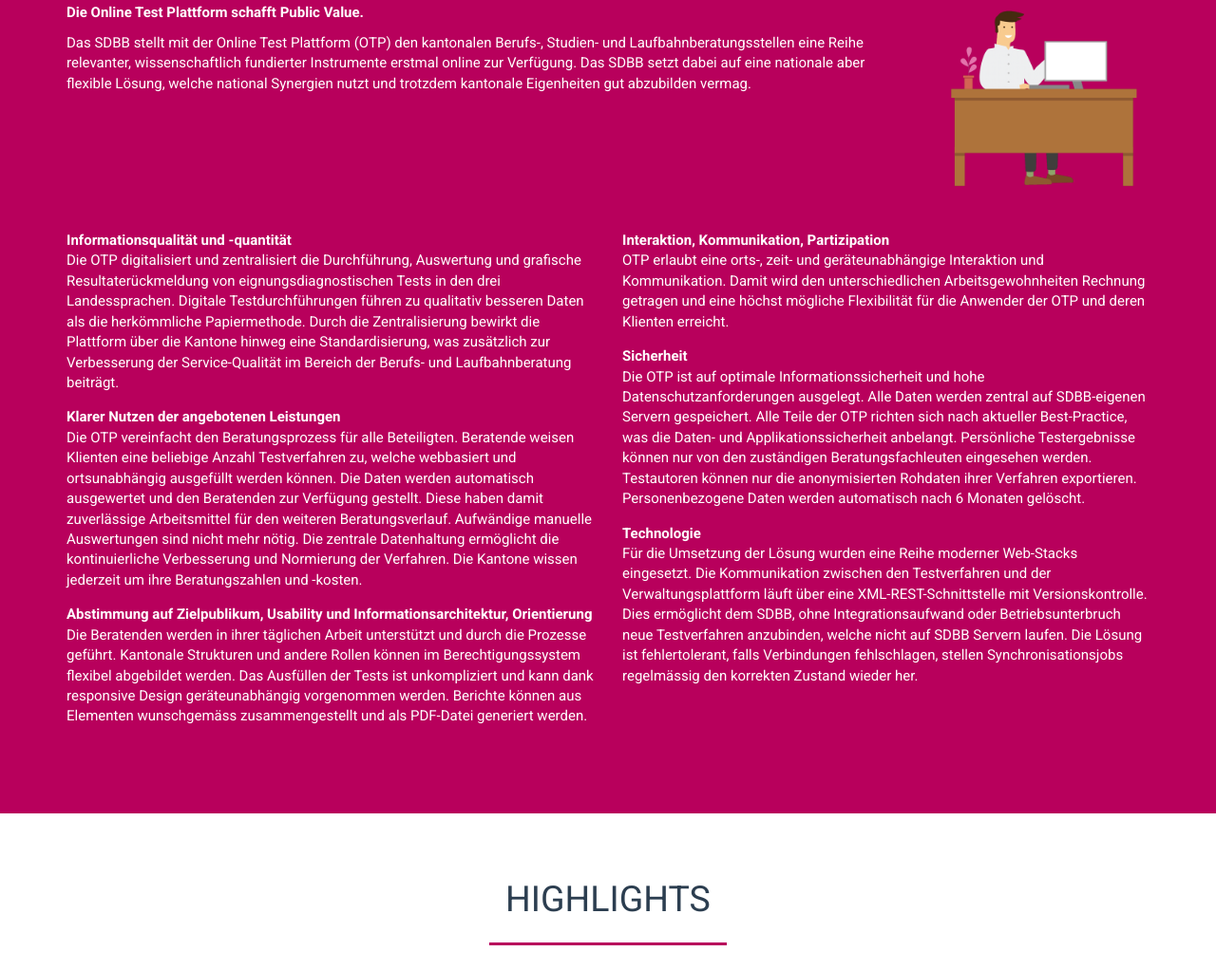
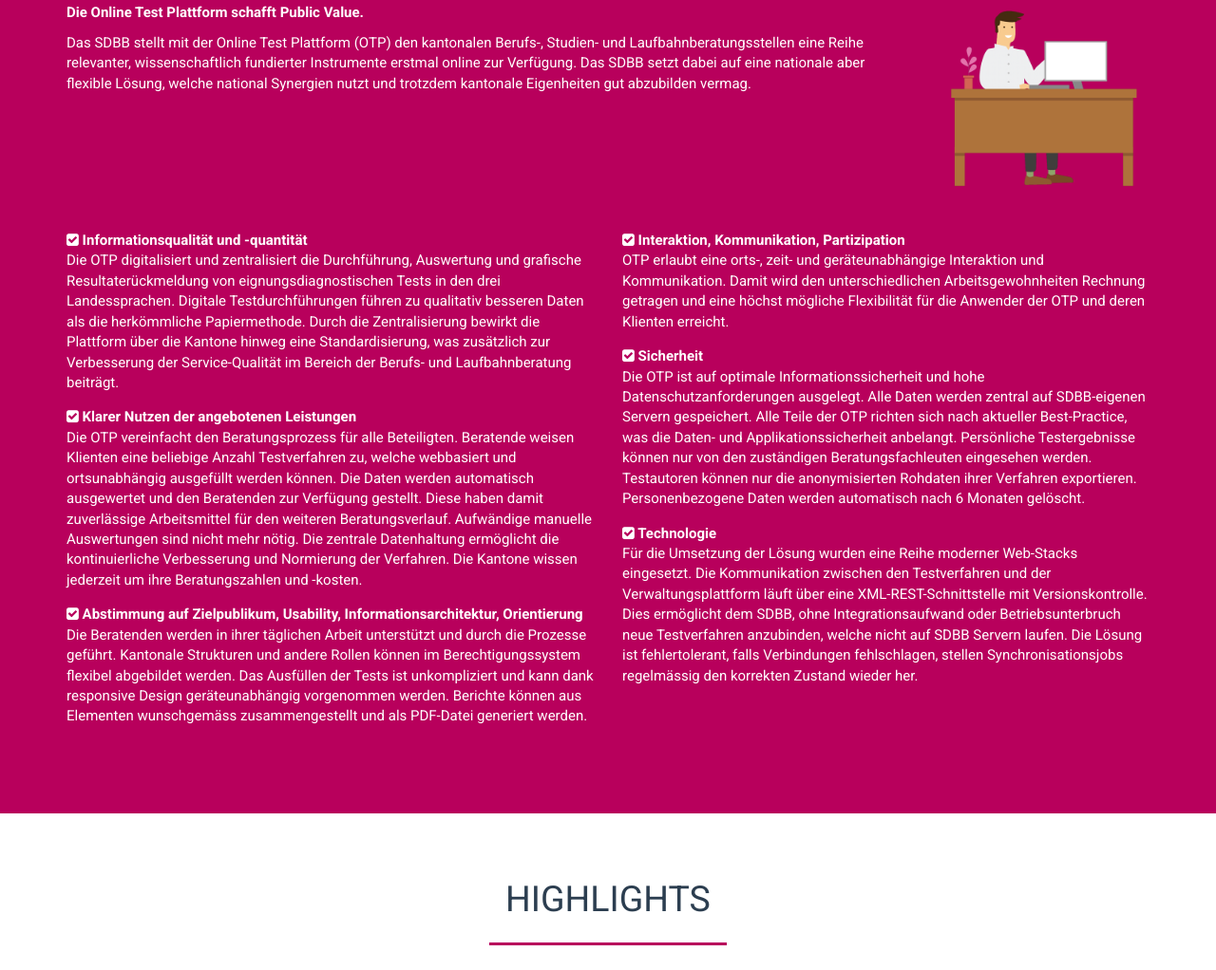
Before and after one commit to cloud-solutions/microsite-sdbb-otp, a website: page public/index.html in a window 1280 px wide. Shown: the part 1726-2748 px from the top of the page at 95% size. Drawn offline with nearby package versions, Linux system fonts and the light colour scheme; files that its build step writes are made by us from their sources.

Commit message:
add chapter icons to solution

```diff
--- a/public/index.html
+++ b/public/index.html
@@ -172,7 +172,7 @@
                         <div class="col-lg-6">
                             <dl>
                                 <dt>
-                                    Informationsqualität und -quantität
+                                    <i class="fa fa-check-square"></i> Informationsqualität und -quantität
                                 </dt>
                                 <dd>
                                     Die OTP digitalisiert und zentralisiert die Durchführung, Auswertung und grafische
@@ -183,7 +183,7 @@
                                     Berufs- und Laufbahnberatung beiträgt.
                                 </dd>
                                 <dt>
-                                    Klarer Nutzen der angebotenen Leistungen
+                                    <i class="fa fa-check-square"></i> Klarer Nutzen der angebotenen Leistungen
                                 </dt>
                                 <dd>
                                     Die OTP vereinfacht den Beratungsprozess für alle Beteiligten. Beratende weisen
@@ -195,7 +195,7 @@
                                     der Verfahren. Die Kantone wissen jederzeit um ihre Beratungszahlen und -kosten.
                                 </dd>
                                 <dt>
-                                    Abstimmung auf Zielpublikum, Usability und Informationsarchitektur, Orientierung
+                                    <i class="fa fa-check-square"></i> Abstimmung auf Zielpublikum, Usability, Informationsarchitektur, Orientierung
                                 </dt>
                                 <dd>
                                     Die Beratenden werden in ihrer täglichen Arbeit unterstützt und durch die Prozesse geführt.
@@ -209,7 +209,7 @@
                         <div class="col-lg-6">
                             <dl>
                                 <dt>
-                                    Interaktion, Kommunikation, Partizipation
+                                    <i class="fa fa-check-square"></i> Interaktion, Kommunikation, Partizipation
                                 </dt>
                                 <dd>
                                     OTP erlaubt eine orts-, zeit- und geräteunabhängige Interaktion und Kommunikation.
@@ -217,7 +217,7 @@
                                     eine höchst mögliche Flexibilität für die Anwender der OTP und deren Klienten erreicht.
                                 </dd>
                                 <dt>
-                                    Sicherheit
+                                    <i class="fa fa-check-square"></i> Sicherheit
                                 </dt>
                                 <dd>
                                     Die OTP ist auf optimale Informationssicherheit und hohe Datenschutzanforderungen
@@ -228,7 +228,7 @@
                                     anonymisierten Rohdaten ihrer Verfahren exportieren. Personenbezogene Daten werden
                                     automatisch nach 6 Monaten gelöscht.
                                 </dd>
-                                <dt>Technologie</dt>
+                                <dt><i class="fa fa-check-square"></i> Technologie</dt>
                                 <dd>
                                     Für die Umsetzung der Lösung wurden eine Reihe moderner Web-Stacks eingesetzt. Die
                                     Kommunikation zwischen den Testverfahren und der Verwaltungsplattform läuft über eine
```
